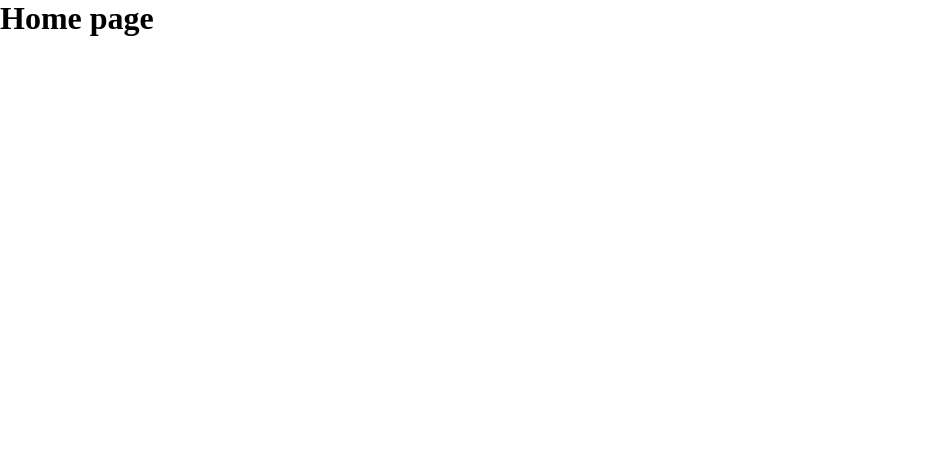
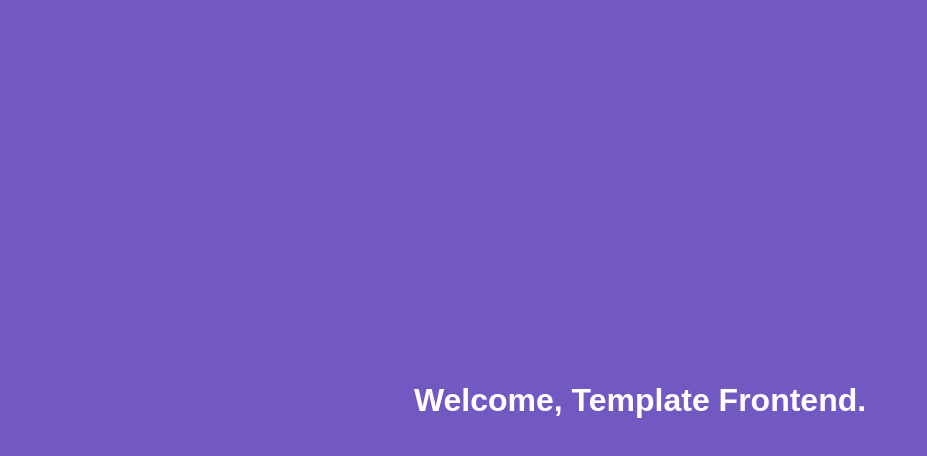
Before and after one commit to hiagopsilva/template-frontend, a React (Create React App) app: page / in a window 1280 px wide. Shown: the top 456 px of the page, without its empty margins (0-927 px from the left). Built offline with nearby package versions, Linux system fonts and the light colour scheme.

Commit message:
perf: add component welcome

```diff
--- a/src/pages/Home/index.tsx
+++ b/src/pages/Home/index.tsx
@@ -1,12 +1,13 @@
 import React from 'react';
+import Welcome from '../../components/Welcome';
 
-// import { Container } from './styles';
+import { Container } from './styles';
 
 const Home: React.FC = () => {
   return (
-    <div>
-      <h1>Home page</h1>
-    </div>
+    <Container>
+      <Welcome />
+    </Container>
   );
 };
 
--- a/src/pages/Home/styles.ts
+++ b/src/pages/Home/styles.ts
@@ -1,3 +1,12 @@
 import styled from 'styled-components';
 
-export const Container = styled.div``;
+export const Container = styled.div`
+  width: 100vw;
+  height: 100vh;
+
+  display: flex;
+  justify-content: center;
+  align-items: center;
+
+  background: #7159c1;
+`;
```
